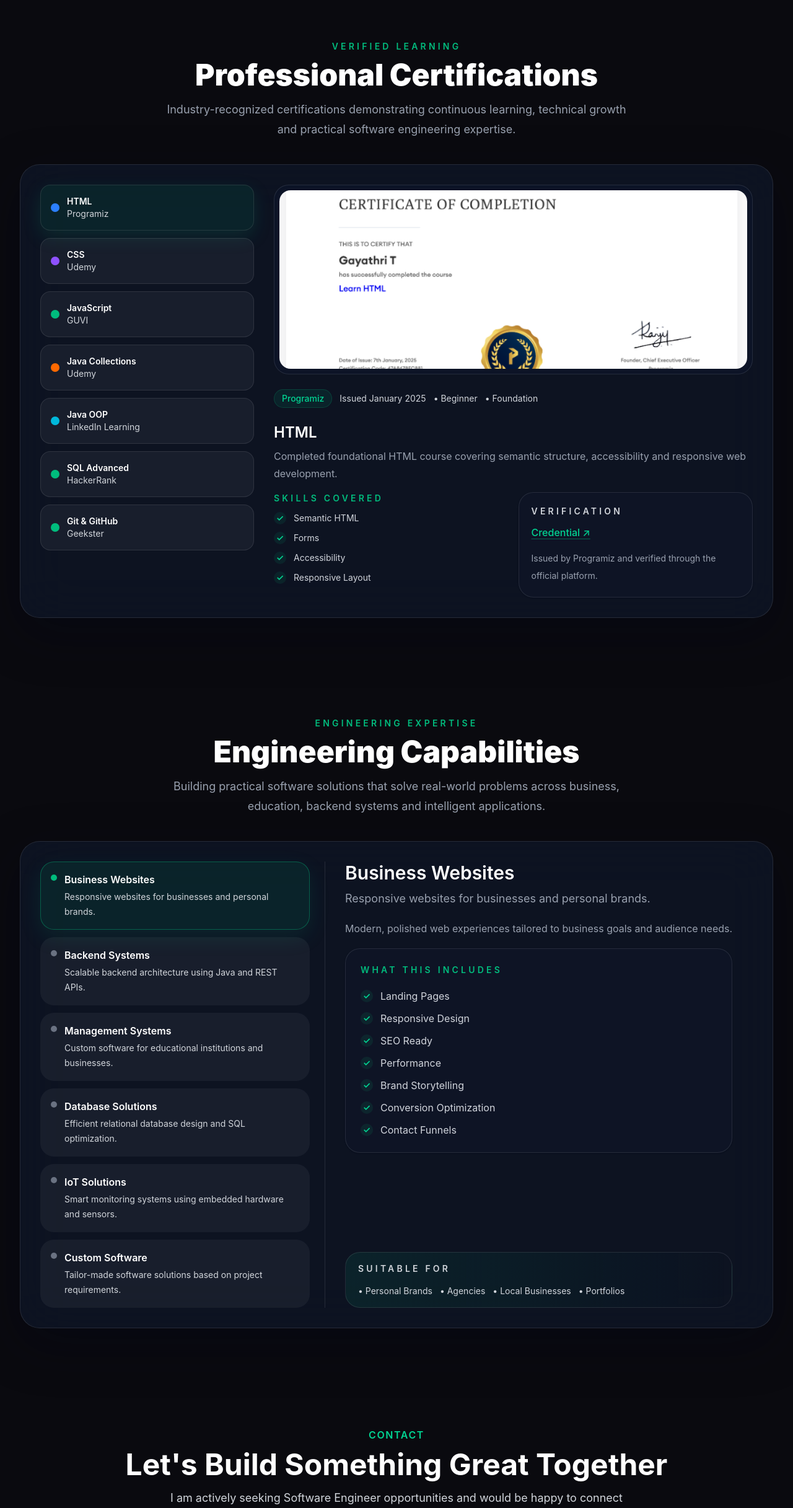
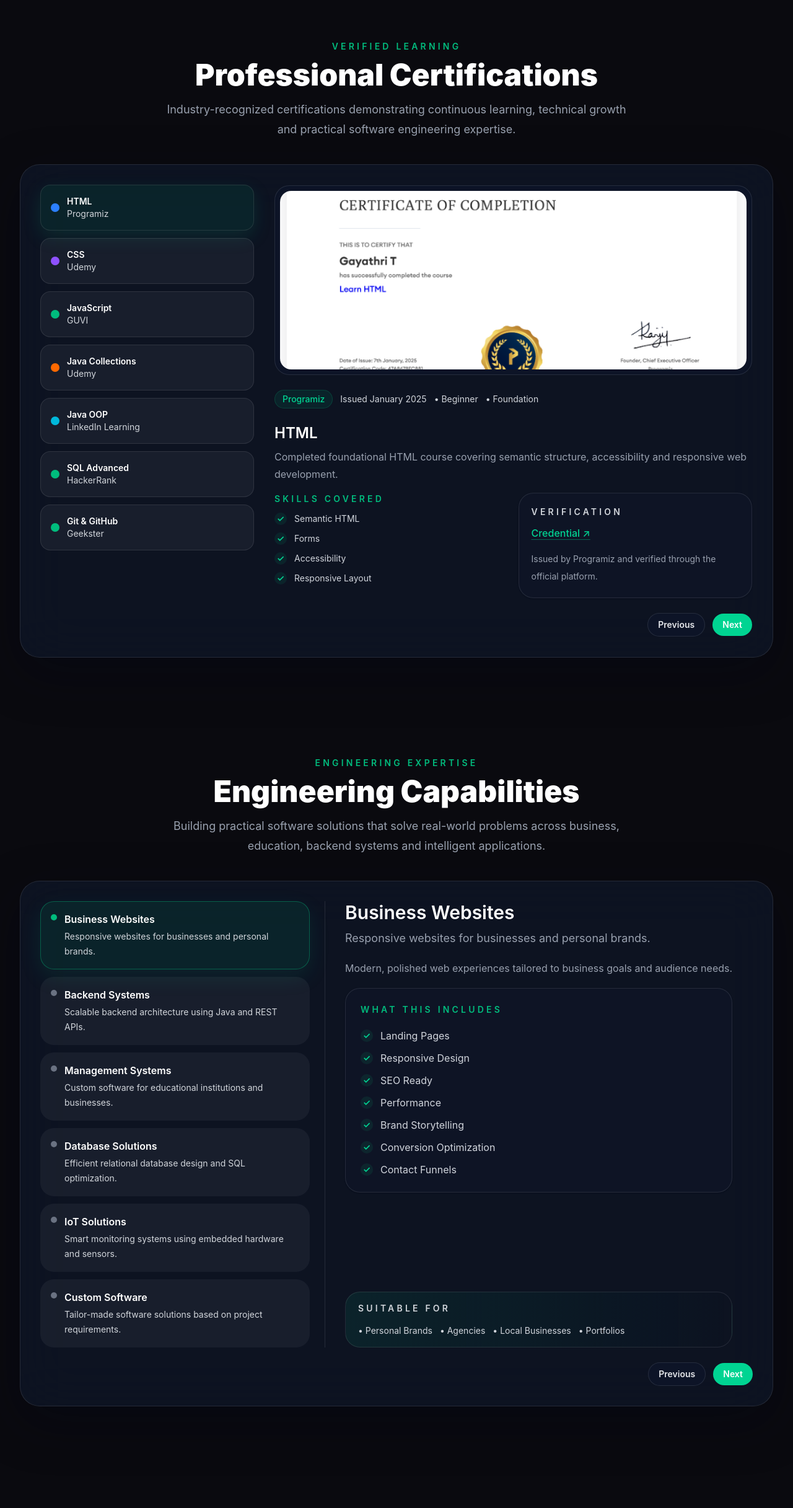
Before and after one commit to Gaya3inGithub/Porfolio_Development, a React (Vite) app: page / in a window 1280 px wide. Shown: the part 7810-10243 px from the top of the page at 62% size. Built offline with nearby package versions, Linux system fonts and the light colour scheme.

Commit message:
added swipe,next and previous in services and certification

```diff
--- a/src/components/sections/EngineeringCapabilities.tsx
+++ b/src/components/sections/EngineeringCapabilities.tsx
@@ -1,5 +1,5 @@
 import { AnimatePresence, motion } from "framer-motion";
-import { useMemo, useState } from "react";
+import { useMemo, useRef, useState, type TouchEvent } from "react";
 import { capabilities } from "../../data/capabilities";
 
 const suitabilityMap: Record<number, string[]> = {
@@ -13,11 +13,41 @@ const suitabilityMap: Record<number, string[]> = {
 
 function EngineeringCapabilities() {
   const [activeId, setActiveId] = useState<number>(capabilities[0]?.id ?? 1);
+  const touchStartX = useRef<number | null>(null);
 
   const activeCapability = useMemo(
     () => capabilities.find((capability) => capability.id === activeId) ?? capabilities[0],
     [activeId],
   );
+
+  const activeIndex = capabilities.findIndex((capability) => capability.id === activeId);
+  const currentIndex = activeIndex === -1 ? 0 : activeIndex;
+  const nextCapability = capabilities[(currentIndex + 1) % capabilities.length];
+  const previousCapability = capabilities[(currentIndex - 1 + capabilities.length) % capabilities.length];
+
+  const handleNext = () => setActiveId(nextCapability.id);
+  const handlePrevious = () => setActiveId(previousCapability.id);
+
+  const handleTouchStart = (event: TouchEvent<HTMLDivElement>) => {
+    touchStartX.current = event.touches[0]?.clientX ?? null;
+  };
+
+  const handleTouchEnd = (event: TouchEvent<HTMLDivElement>) => {
+    if (touchStartX.current === null) return;
+    const endX = event.changedTouches[0]?.clientX ?? null;
+    if (endX === null) return;
+
+    const delta = touchStartX.current - endX;
+    const threshold = 50;
+
+    if (Math.abs(delta) < threshold) return;
+    if (delta > 0) {
+      handleNext();
+    } else {
+      handlePrevious();
+    }
+    touchStartX.current = null;
+  };
 
   return (
     <section id="services" className="mx-auto max-w-7xl px-6 py-16 sm:px-8 lg:py-20">
@@ -155,7 +185,24 @@ function EngineeringCapabilities() {
           </div>
         </div>
 
-        <div className="flex flex-col gap-4 lg:hidden">
+        <div className="hidden lg:flex mt-6 flex-wrap items-center justify-end gap-3">
+          <button
+            type="button"
+            onClick={handlePrevious}
+            className="rounded-full border border-gray-200 bg-white/80 px-4 py-2 text-sm font-semibold text-gray-700 transition hover:bg-gray-100 dark:border-white/10 dark:bg-slate-900/70 dark:text-gray-200 dark:hover:bg-slate-800"
+          >
+            Previous
+          </button>
+          <button
+            type="button"
+            onClick={handleNext}
+            className="rounded-full bg-emerald-500 px-4 py-2 text-sm font-semibold text-white transition hover:bg-emerald-600 dark:bg-emerald-400 dark:text-slate-900 dark:hover:bg-emerald-300"
+          >
+            Next
+          </button>
+        </div>
+
+        <div className="flex flex-col gap-4 lg:hidden" onTouchStart={handleTouchStart} onTouchEnd={handleTouchEnd}>
           <div className="flex justify-start gap-2 overflow-x-auto pb-1">
             {capabilities.map((capability) => {
               const isActive = capability.id === activeId;
@@ -238,6 +285,23 @@ function EngineeringCapabilities() {
               </motion.div>
             )}
           </AnimatePresence>
+
+          <div className="flex flex-wrap justify-center gap-3 rounded-[24px] border border-gray-200/70 bg-white/80 p-4 dark:border-white/10 dark:bg-slate-950/60 lg:hidden">
+            <button
+              type="button"
+              onClick={handlePrevious}
+              className="w-full rounded-full border border-gray-200 bg-white/90 px-4 py-3 text-sm font-semibold text-gray-700 transition hover:bg-gray-100 dark:border-white/10 dark:bg-slate-900/80 dark:text-gray-200 dark:hover:bg-slate-800 sm:w-auto"
+            >
+              Previous
+            </button>
+            <button
+              type="button"
+              onClick={handleNext}
+              className="w-full rounded-full bg-emerald-500 px-4 py-3 text-sm font-semibold text-white transition hover:bg-emerald-600 dark:bg-emerald-400 dark:text-slate-900 dark:hover:bg-emerald-300 sm:w-auto"
+            >
+              Next
+            </button>
+          </div>
         </div>
       </motion.div>
     </section>
--- a/src/components/sections/VerifiedLearning.tsx
+++ b/src/components/sections/VerifiedLearning.tsx
@@ -1,14 +1,44 @@
 import { AnimatePresence, motion } from "framer-motion";
-import { useMemo, useState } from "react";
+import { useMemo, useRef, useState, type TouchEvent } from "react";
 import { certificates } from "../../data/certificates";
 
 function VerifiedLearning() {
   const [activeId, setActiveId] = useState<number>(certificates[0]?.id ?? 1);
+  const touchStartX = useRef<number | null>(null);
 
   const activeCertificate = useMemo(
     () => certificates.find((certificate) => certificate.id === activeId) ?? certificates[0],
     [activeId],
   );
+
+  const activeIndex = certificates.findIndex((certificate) => certificate.id === activeId);
+  const currentIndex = activeIndex === -1 ? 0 : activeIndex;
+  const nextCertificate = certificates[(currentIndex + 1) % certificates.length];
+  const previousCertificate = certificates[(currentIndex - 1 + certificates.length) % certificates.length];
+
+  const handleNext = () => setActiveId(nextCertificate.id);
+  const handlePrevious = () => setActiveId(previousCertificate.id);
+
+  const handleTouchStart = (event: TouchEvent<HTMLDivElement>) => {
+    touchStartX.current = event.touches[0]?.clientX ?? null;
+  };
+
+  const handleTouchEnd = (event: TouchEvent<HTMLDivElement>) => {
+    if (touchStartX.current === null) return;
+    const endX = event.changedTouches[0]?.clientX ?? null;
+    if (endX === null) return;
+
+    const delta = touchStartX.current - endX;
+    const threshold = 50;
+
+    if (Math.abs(delta) < threshold) return;
+    if (delta > 0) {
+      handleNext();
+    } else {
+      handlePrevious();
+    }
+    touchStartX.current = null;
+  };
 
   return (
     <section id="certifications" className="mx-auto max-w-7xl px-6 py-16 sm:px-8 lg:py-20">
@@ -89,6 +119,11 @@ function VerifiedLearning() {
           </div>
 
           <div className="w-full lg:w-[70%]">
+            <div
+              onTouchStart={handleTouchStart}
+              onTouchEnd={handleTouchEnd}
+              className="rounded-[24px] border border-transparent bg-transparent"
+            >
               <AnimatePresence mode="wait">
                 {activeCertificate && (
                   <motion.div
@@ -185,6 +220,24 @@ function VerifiedLearning() {
                   </motion.div>
                 )}
               </AnimatePresence>
+
+              <div className="mt-6 flex flex-wrap items-center justify-end gap-3">
+                <button
+                  type="button"
+                  onClick={handlePrevious}
+                  className="rounded-full border border-gray-200 bg-white/80 px-4 py-2 text-sm font-semibold text-gray-700 transition hover:bg-gray-100 dark:border-white/10 dark:bg-slate-900/70 dark:text-gray-200 dark:hover:bg-slate-800"
+                >
+                  Previous
+                </button>
+                <button
+                  type="button"
+                  onClick={handleNext}
+                  className="rounded-full bg-emerald-500 px-4 py-2 text-sm font-semibold text-white transition hover:bg-emerald-600 dark:bg-emerald-400 dark:text-slate-900 dark:hover:bg-emerald-300"
+                >
+                  Next
+                </button>
+              </div>
+            </div>
           </div>
         </div>
       </motion.div>
```
Lines whose indentation alone changed are shown as unchanged.
